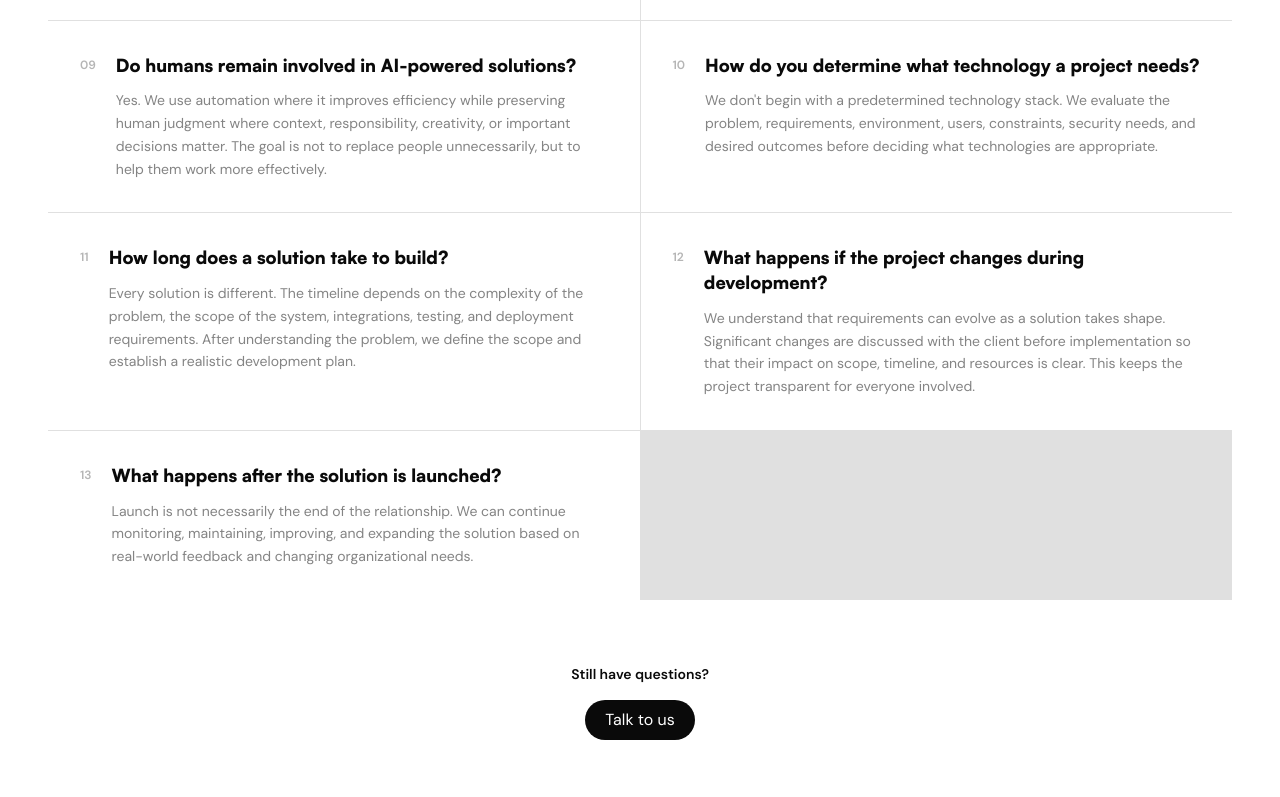
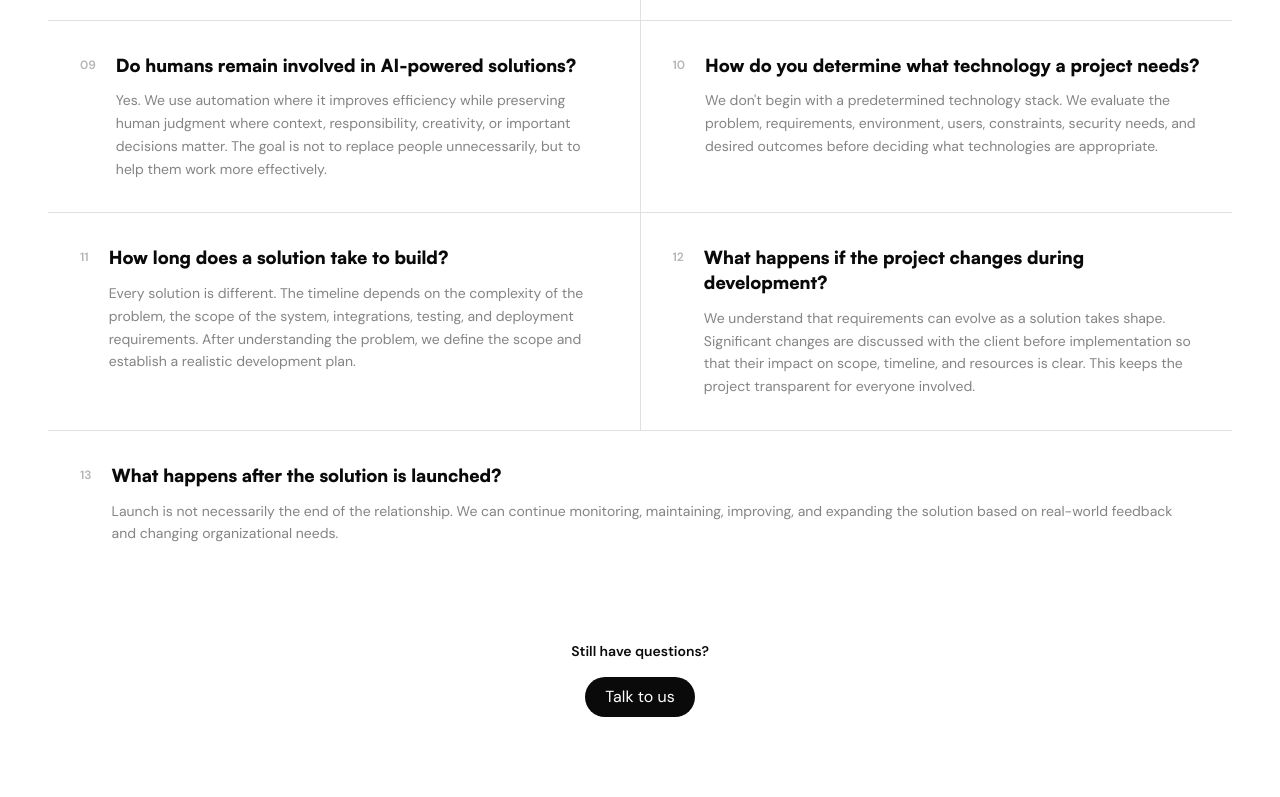
Before and after one commit to SOULVALLEYLIMITED/soulvalley_web, a Next.js app: page / in a window 1280 px wide. Shown: the part 6893-7690 px from the top of the page. Built offline with nearby package versions, Linux system fonts and the light colour scheme; no server answers.

Commit message:
Done some mild changes on the FAQ

```diff
--- a/app/component/faq.tsx
+++ b/app/component/faq.tsx
@@ -1,4 +1,4 @@
-"use client"
+"use client";
 const faqs = [
   {
     question: "What does Soul Valley do?",
@@ -19,7 +19,8 @@ const faqs = [
   },
 
   {
-    question: "What if I know the solution I want but I'm not sure it's the right one?",
+    question:
+      "What if I know the solution I want but I'm not sure it's the right one?",
     answer:
       "That's completely fine. You don't need to arrive with a technical specification. If you can explain the problem you're experiencing or the outcome you want, we can help investigate the situation and determine what should be built.",
   },
@@ -77,13 +78,14 @@ const faqs = [
     answer:
       "Launch is not necessarily the end of the relationship. We can continue monitoring, maintaining, improving, and expanding the solution based on real-world feedback and changing organizational needs.",
   },
-
 ];
 
 export default function FAQ() {
   return (
-    <section id="faq" className="section-anchor bg-[var(--color-bg)] px-6 lg:px-[3rem] py-20">
-
+    <section
+      id="faq"
+      className="section-anchor bg-[var(--color-bg)] px-6 lg:px-[3rem] py-20"
+    >
       {/* Header */}
       <div className="flex flex-col lg:flex-row lg:items-end justify-between gap-6 mb-16">
         <div>
@@ -106,8 +108,8 @@ export default function FAQ() {
           className="text-dark/50 text-base leading-relaxed lg:w-[38%]"
           style={{ fontFamily: "var(--font-body)" }}
         >
-          Everything you need to know before working with us.
-          Can't find what you're looking for?{" "}
+          Everything you need to know before working with us. Can't find what
+          you're looking for?{" "}
           <a
             href="#contact"
             className="text-dark underline underline-offset-4 hover:text-dark/60 transition-colors"
@@ -122,10 +124,9 @@ export default function FAQ() {
         {faqs.map((faq, i) => (
           <div
             key={i}
-            className="bg-[var(--color-bg)] px-8 py-8 hover:bg-[var(--color-surface)] transition-colors duration-200"
+            className={`${i == 12 ? "col-span-2" : "col-span-1"} bg-[var(--color-bg)] px-8 py-8 hover:bg-[var(--color-surface)] transition-colors duration-200`}
           >
             <div className="flex items-start gap-5">
-
               {/* Number */}
               <span
                 className="text-xs font-semibold text-dark/30 mt-1 flex-shrink-0"
@@ -148,7 +149,6 @@ export default function FAQ() {
                   {faq.answer}
                 </p>
               </div>
-
             </div>
           </div>
         ))}
@@ -162,14 +162,10 @@ export default function FAQ() {
         >
           Still have questions?
         </p>
-        <a
-          href="#contact"
-          className="btn1 px-8 py-3"
-        >
+        <a href="#contact" className="btn1 px-8 py-3">
           Talk to us
         </a>
       </div>
-
     </section>
-  )
+  );
 }
```
